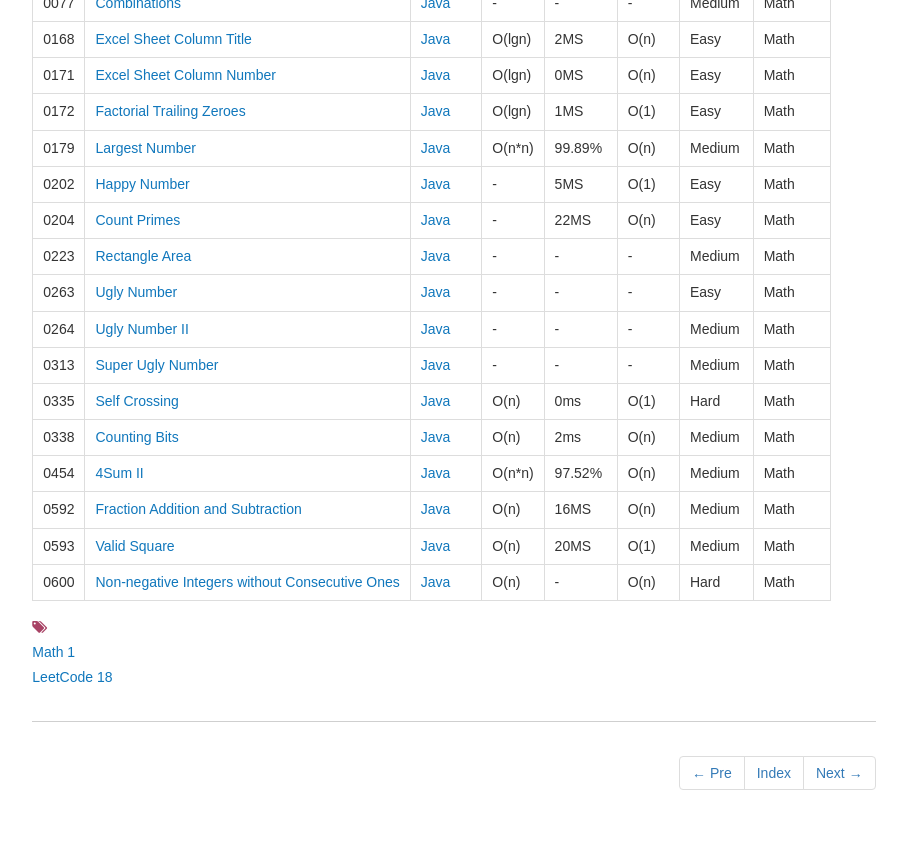
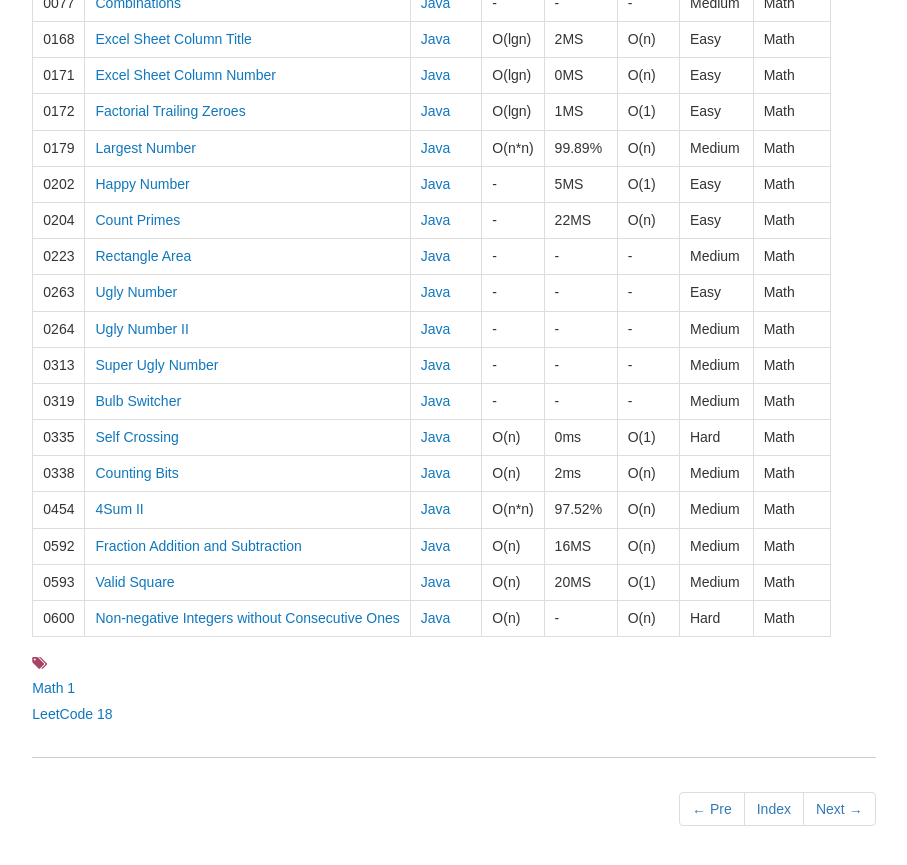
Before and after one commit to dunso/algorithm, a Jekyll site: the page built from docs/_posts/2017-12-03-Math.md, in a window 1280 px wide and 900 px high, scrolled down 603 px. Shown: the top 865 px of the window, without its empty margins (186-1093 px from the left). Built offline with Jekyll 4.4.1, drawn with Linux system fonts in a browser that asks for light colours; nearby versions of some CDN libraries.

Commit message:
Add index of LeetCode0319.java to docs

```diff
--- a/docs/_posts/2017-12-03-Math.md
+++ b/docs/_posts/2017-12-03-Math.md
@@ -34,6 +34,7 @@
 |0263|[Ugly Number](https://leetcode.com/problems/ugly-number) | [Java](https://e.srl/leetcode-263/)  |-|-|-|  Easy |Math|
 |0264|[Ugly Number II](https://leetcode.com/problems/ugly-number-ii) | [Java](https://e.srl/leetcode-264/)  |-|-|-|  Medium |Math|
 |0313|[Super Ugly Number](https://leetcode.com/problems/super-ugly-number) | [Java](https://e.srl/leetcode-313/)  |-|-|-|  Medium |Math|
+|0319|[Bulb Switcher](https://leetcode.com/problems/bulb-switcher/) | [Java](https://e.srl/leetcode-319/)  |-|-|-|  Medium |Math|
 |0335|[Self Crossing](https://leetcode.com/problems/self-crossing) | [Java](https://e.srl/leetcode-335/)  | O(n) |0ms| O(1)  |  Hard |Math|
 |0338|[Counting Bits](https://leetcode.com/problems/counting-bits/) | [Java](https://e.srl/leetcode-338/)  | O(n) |2ms| O(n)  |  Medium |Math|
 |0454|[4Sum II](https://leetcode.com/problems/4sum-ii/) | [Java](https://e.srl/leetcode-454/)  | O(n\*n) |97.52%| O(n)  |  Medium |Math|
```
